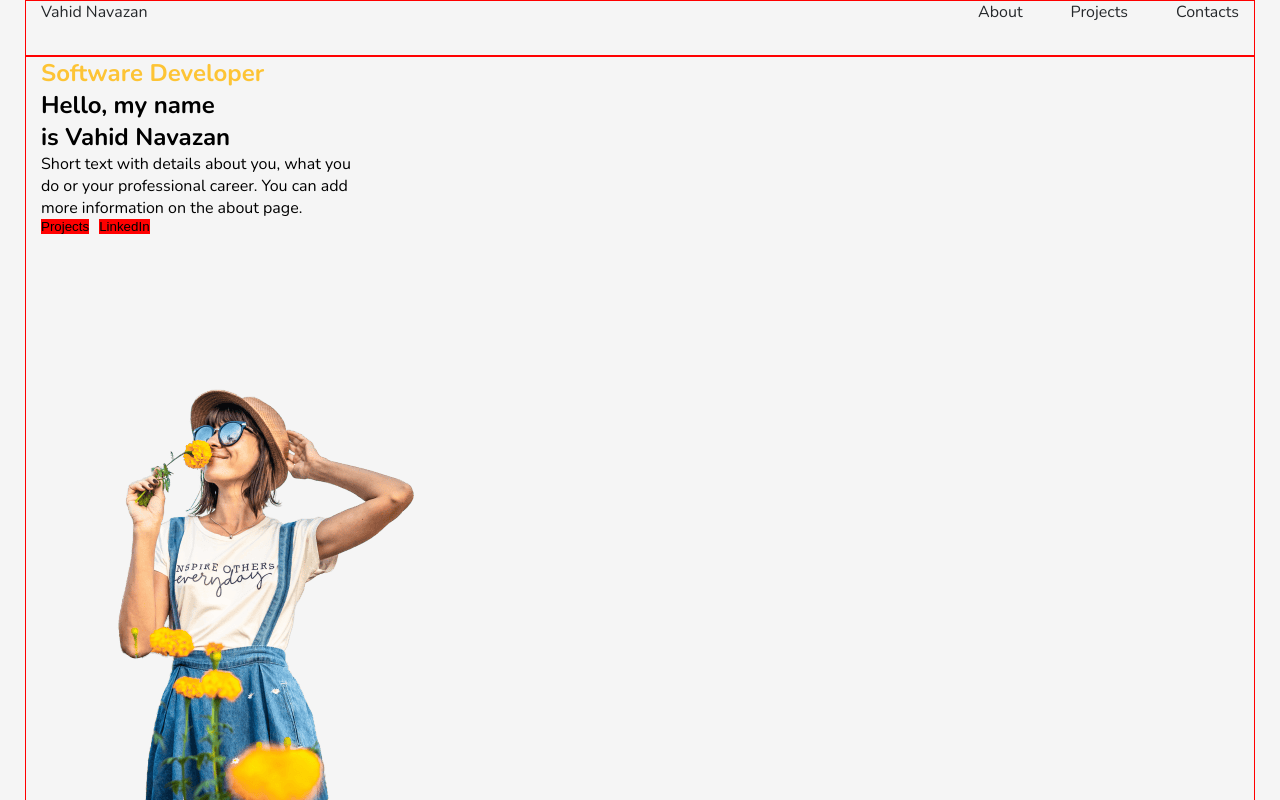
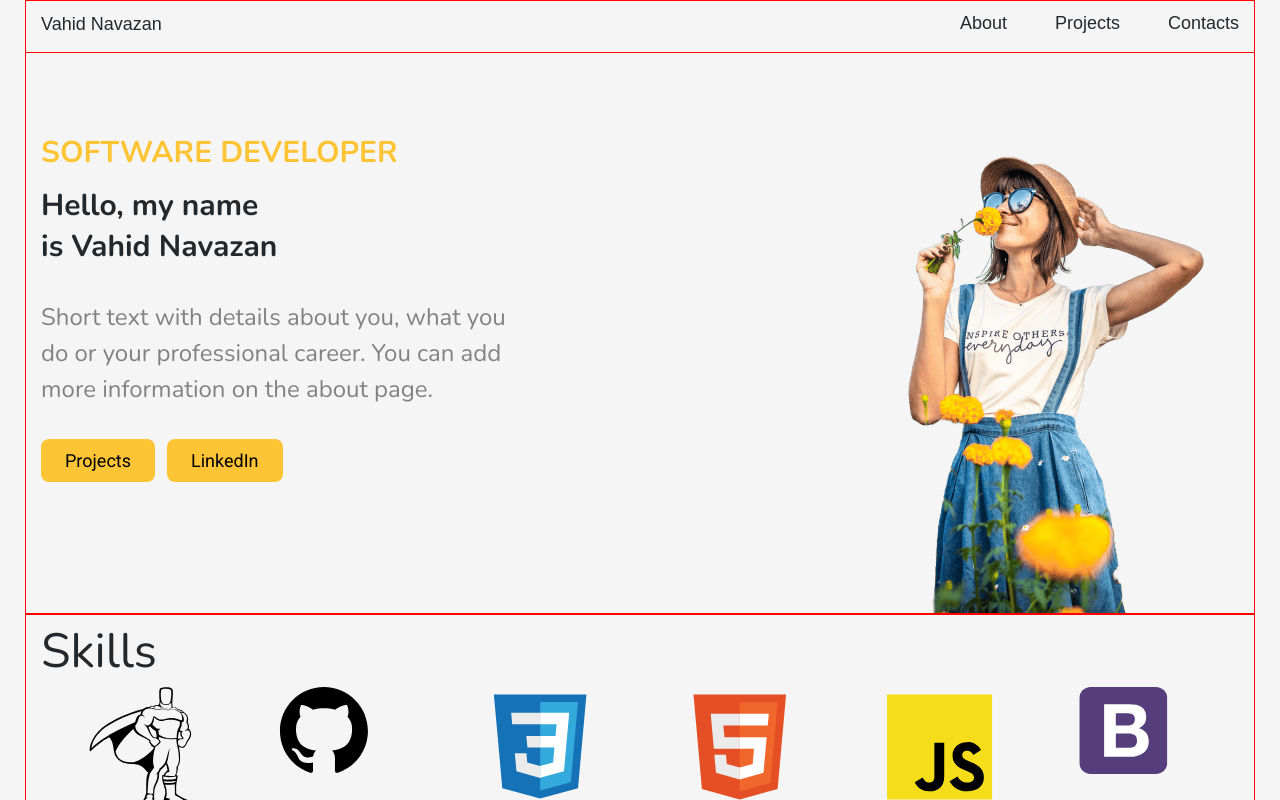
Before and after one commit to AbdulkaevGadel/portfolio, a React (Vite) app in the folder portfolio-start-project-vite-main/: page / in a window 1280 px wide. Shown: the top 800 px of the page. Built offline with nearby package versions, Linux system fonts and the light colour scheme; a web font is replaced by a local one.

Commit message:
styled main

```diff
--- a/portfolio-start-project-vite-main/src/App.tsx
+++ b/portfolio-start-project-vite-main/src/App.tsx
@@ -18,4 +18,5 @@ function App() {
     )
 }
 
+
 export default App
--- a/portfolio-start-project-vite-main/src/components/container/Container.tsx
+++ b/portfolio-start-project-vite-main/src/components/container/Container.tsx
@@ -19,6 +19,7 @@ type ContainerPropsType = {
     aItems?: string
     jItems?: string
     rGap?: string
+    position?: string
 
 }
 
@@ -33,6 +34,7 @@ type ContainerPropsType = {
      border: 1px solid red;
      display: ${props => props.displayF || undefined};
      flex-direction: ${props => props.direction || undefined};
-     justify-content: ${props => props.jContent || undefined};;
+     justify-content: ${props => props.jContent || undefined};
+     position: ${props => props.position || undefined};
 
  `
--- a/portfolio-start-project-vite-main/src/components/navigation/Navigation.tsx
+++ b/portfolio-start-project-vite-main/src/components/navigation/Navigation.tsx
@@ -28,11 +28,17 @@ export const Navigation = () => {
 
 
 const StyledNavigation = styled.nav<StyledNavigationPropsType>`
+
+    font-family: "Raleway", sans-serif;
+    font-size: 18px;
+    line-height: 1.5;
+
     ul {
         display: flex;
         align-items: ${props => props.alignI || "flex-start"};
         justify-content: ${props => props.justifyC || "flex-start"};
         flex-direction: ${props => props.direction || "row"};
         gap: ${props=>props.gap || "0"};
+        padding: 14px 0;
     }
 `
--- a/portfolio-start-project-vite-main/src/components/wrappers/FlexWrapper.tsx
+++ b/portfolio-start-project-vite-main/src/components/wrappers/FlexWrapper.tsx
@@ -12,15 +12,19 @@ type FlexWrapperPropsSType = {
     aItems?: string
     jItems?: string
     rGap?: string
+    minH?: string
+    flex?: string
 
 }
 
 
 export const FlexWrapper = styled.div <FlexWrapperPropsSType>`
     display: flex;
-    flex-direction: ${ props=>props.direction || "column"};
-    align-items: ${ props=>props.aItems || "center"};
-    justify-content: ${ props=>props.jContent || "center"};
+    flex-direction: ${ props=>props.direction || undefined};
+    align-items: ${ props=>props.aItems || undefined};
+    justify-content: ${ props=>props.jContent || undefined};
     row-gap: ${props =>props.rGap};
-    gap:${props =>props.gap}
+    gap:${props =>props.gap};
+    min-height: ${props =>props.minH || undefined};
+    flex-grow: ${props =>props.flex || undefined};
 `
--- a/portfolio-start-project-vite-main/src/layout/header/Header.tsx
+++ b/portfolio-start-project-vite-main/src/layout/header/Header.tsx
@@ -15,12 +15,22 @@ export const Header = () => {
 };
 
 const StyledHeader = styled.header`
+    position: fixed;
+    top: 3%;
+    left: 50%;
+    transform: translate(-50%, -50%);
+    width: 100%;
     display: flex;
     justify-content: space-between;
     align-items: center;
     align-content: center;
     flex-wrap: wrap;
     //padding: 12px 120px;
-    height: 56px;
+    max-height: 56px;
+    height: 100%;
+    z-index: 100;
+
+
+
 
 `
--- a/portfolio-start-project-vite-main/src/layout/header/nameCandidate/NameCandidate.tsx
+++ b/portfolio-start-project-vite-main/src/layout/header/nameCandidate/NameCandidate.tsx
@@ -10,5 +10,8 @@ export const NameCandidate = () => {
 
 
 const StyledNameCandidate = styled.div`
-
+    font-family: "Comfortaa", sans-serif;
+    font-size: 18px;
+    line-height: 1.8;
+    padding: 12px 0;
 `
--- a/portfolio-start-project-vite-main/src/layout/section/main/Main.tsx
+++ b/portfolio-start-project-vite-main/src/layout/section/main/Main.tsx
@@ -1,24 +1,28 @@
 import styled from "styled-components";
 import avatarImg from "../../../assets/images/avatar_1.webp"
 import {Container} from "../../../components/container/Container.tsx";
+import {theme} from "../../../styles/theme/Theme.ts";
+import {FlexWrapper} from "../../../components/wrappers/FlexWrapper.tsx";
 
 export const Main = () => {
 
 
     return (
         <MainStyled>
-            <Container>
+            <Container displayF={"flex"} position={"relative"} >
+                <FlexWrapper minH={"370px"} flex={"1"} display={"flex"} direction={"column"} jContent={"center"} >
                 <AboutMe>
-                <h1>Software Developer</h1>
+                    <h1>SOFTWARE DEVELOPER</h1>
                     <h2>Hello, my name {"\n"} is Vahid Navazan</h2>
-                <p>Short text with details about you, what you {"\n"}
-                    do or your professional career. You can add{"\n"}
+                    <p>Short text with details about you, what you
+                        do or your professional career. You can add
                         more information on the about page.</p>
+                </AboutMe>
                 <WrappperButton>
                     <button>Projects</button>
                     <button>LinkedIn</button>
                 </WrappperButton>
-            </AboutMe>
+                </FlexWrapper>
                 <Avatar>
                     <img src={avatarImg} alt="avatar"/>
                 </Avatar>
@@ -29,13 +33,32 @@ export const Main = () => {
 
 
 const MainStyled = styled.section`
+    font-size: 20px;
     display: flex;
     gap: 50px;
-    //padding-left: 120px;
     justify-content: space-between;
 
     h1 {
-        color: #fdc435;
+        color: ${theme.colors.accent};
+        margin-bottom: 12px;
+    }
+
+    button {
+        border-radius: 8px;
+        padding: 8px 24px;
+        font-family: "Roboto", sans-serif;
+        font-size: 18px;
+        line-height: 1.5;
+        background-color: ${theme.colors.accent};
+
+        &:hover {
+            background-color: white;
+            cursor: pointer;
+        }
+
+        &:active {
+            background-color: white;
+        }
     }
 
 
@@ -45,14 +68,32 @@ const MainStyled = styled.section`
 
 const AboutMe = styled.div`
     white-space: pre-line;
+
+    p{
+        padding: 32px 0;
+        max-width: 486px;
+        font-size: 24px;
+        line-height: 1.5;
+        color: ${theme.colors.fontSecondary}
+    }
+
 `
 
+
 const Avatar = styled.div`
+    max-height: 720px;
+    max-width: 630px;
+    flex: 1;
+    display: flex;
+    justify-content: flex-end;
+    top: 0;
+
 
 `
 
 const WrappperButton = styled.div`
     display: flex;
-    gap: 10px;
+    flex-wrap: wrap;
+    gap: 12px;
 
 `
--- a/portfolio-start-project-vite-main/src/styles/Global.styled.ts
+++ b/portfolio-start-project-vite-main/src/styles/Global.styled.ts
@@ -19,6 +19,7 @@ export const GlobalStyle = createGlobalStyle`
         -webkit-font-smoothing: antialiased;
         -moz-osx-font-smoothing: grayscale;
         background-color:${theme.colors.primaryBg};
+        color: ${theme.colors.fontPrimary };
     }
 
     ul {
```
Lines whose indentation alone changed are shown as unchanged.
